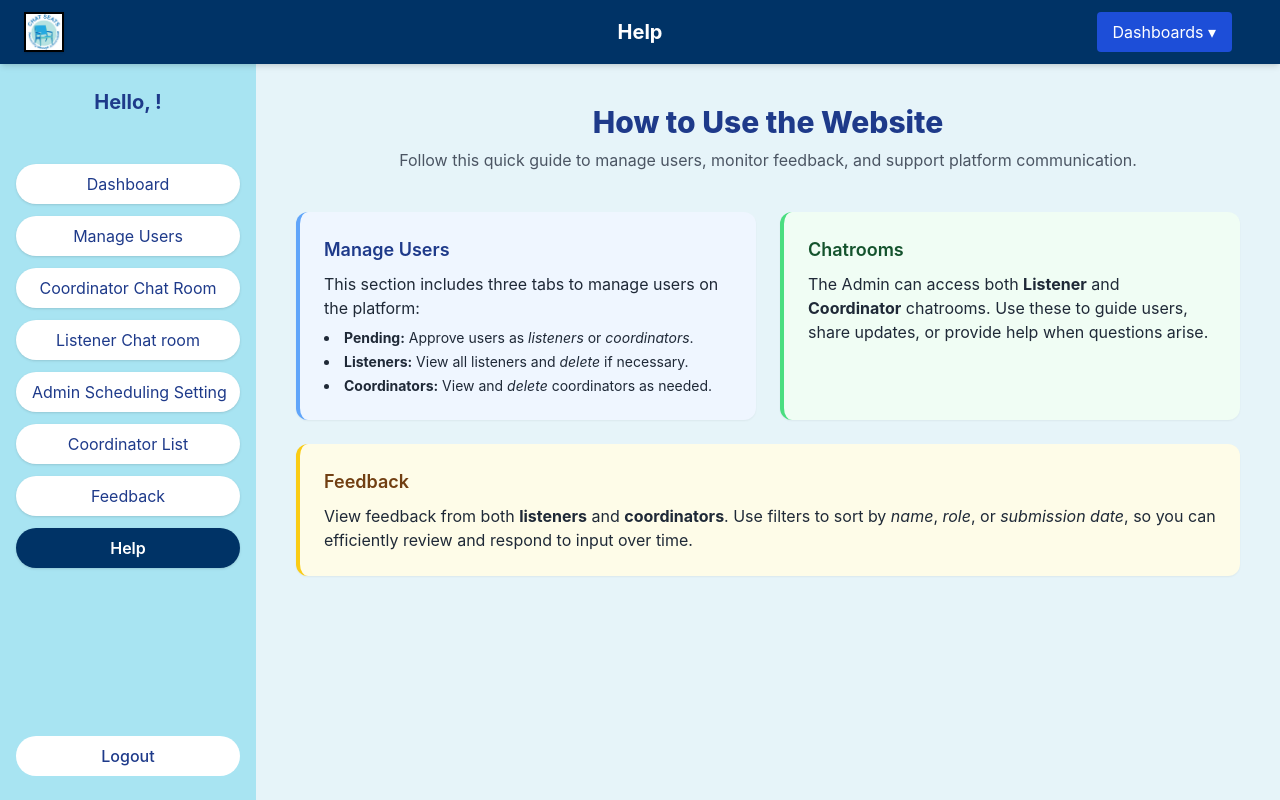
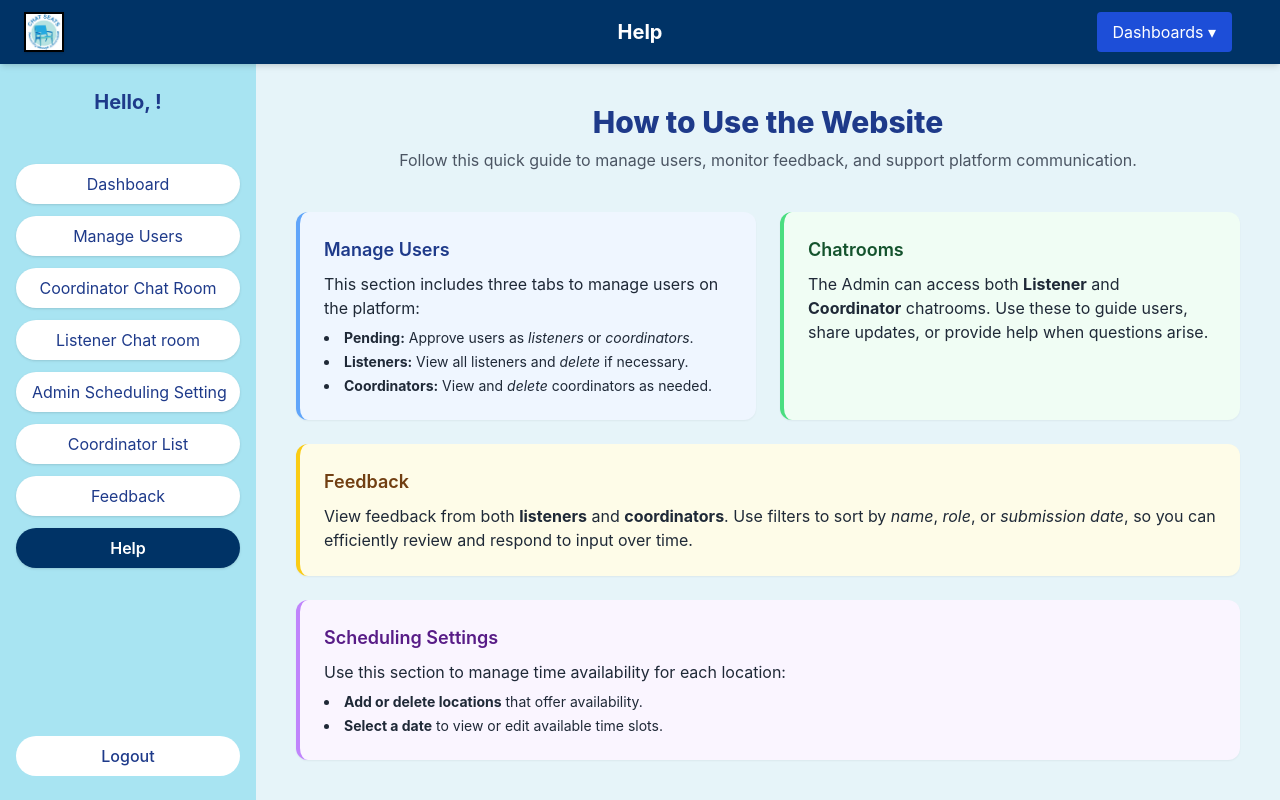
Before and after one commit to GABDY005/ChatSeat, a React (Create React App) app: page /AdminHelp in a window 1280 px wide. Built offline with nearby package versions, Linux system fonts and the light colour scheme; no server answers; sample sign-in values are in the browser's storage.

Commit message:
Changed some of the layouts

```diff
--- a/src/Components/Admin/AdminHelp.jsx
+++ b/src/Components/Admin/AdminHelp.jsx
@@ -82,6 +82,15 @@ export default function Help() {
                 View feedback from both <strong>listeners</strong> and <strong>coordinators</strong>. Use filters to sort by <em>name</em>, <em>role</em>, or <em>submission date</em>, so you can efficiently review and respond to input over time.
               </p>
             </div>
+
+            <div className="bg-purple-50 border-l-4 border-purple-400 p-6 rounded-xl shadow-sm hover:shadow-md transition md:col-span-2">
+              <h4 className="text-purple-900 font-semibold text-lg mb-2">Scheduling Settings</h4>
+              <p className="mb-2">Use this section to manage time availability for each location:</p>
+              <ul className="list-disc list-inside space-y-1 text-sm text-gray-800">
+                <li><strong>Add or delete locations</strong> that offer availability.</li>
+                <li><strong>Select a date</strong> to view or edit available time slots.</li>
+              </ul>
+            </div>
           </div>
           </div>
         </div>
--- a/src/Components/Admin/AdminSchedulingSetting.jsx
+++ b/src/Components/Admin/AdminSchedulingSetting.jsx
@@ -47,7 +47,8 @@ export default function AdminSchedulingSetting() {
         .from("availability")
         .select("id, time")
         .eq("location_id", selectedLocationId)
-        .eq("date", selectedDate);
+        .eq("date", selectedDate)
+        .order("time", { ascending: true });
 
       setExistingTimes(data || []);
     };
--- a/src/Components/Listener/About.jsx
+++ b/src/Components/Listener/About.jsx
@@ -120,6 +120,7 @@ export default function About() {
               </p>
               <p className="mt-1">
                 Contact: <a href="mailto:darshi.gabani2001@gmail.com" className="text-blue-600 hover:underline">darshi.gabani2001@gmail.com</a>
+                <p><a href="mailto:chacy239@gmail.com" className="text-blue-600 hover:underline">chacy239@gmail.com</a></p>
               </p>
             </footer>
 
```
